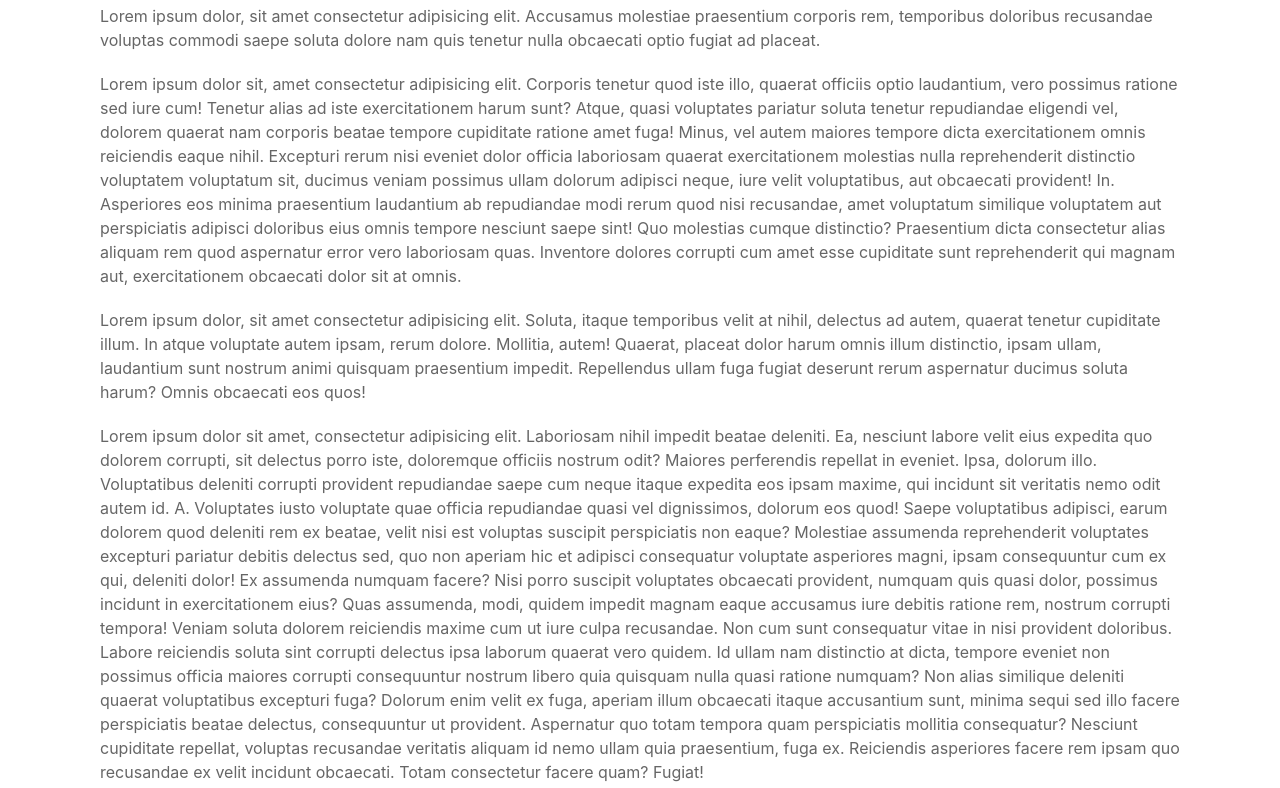
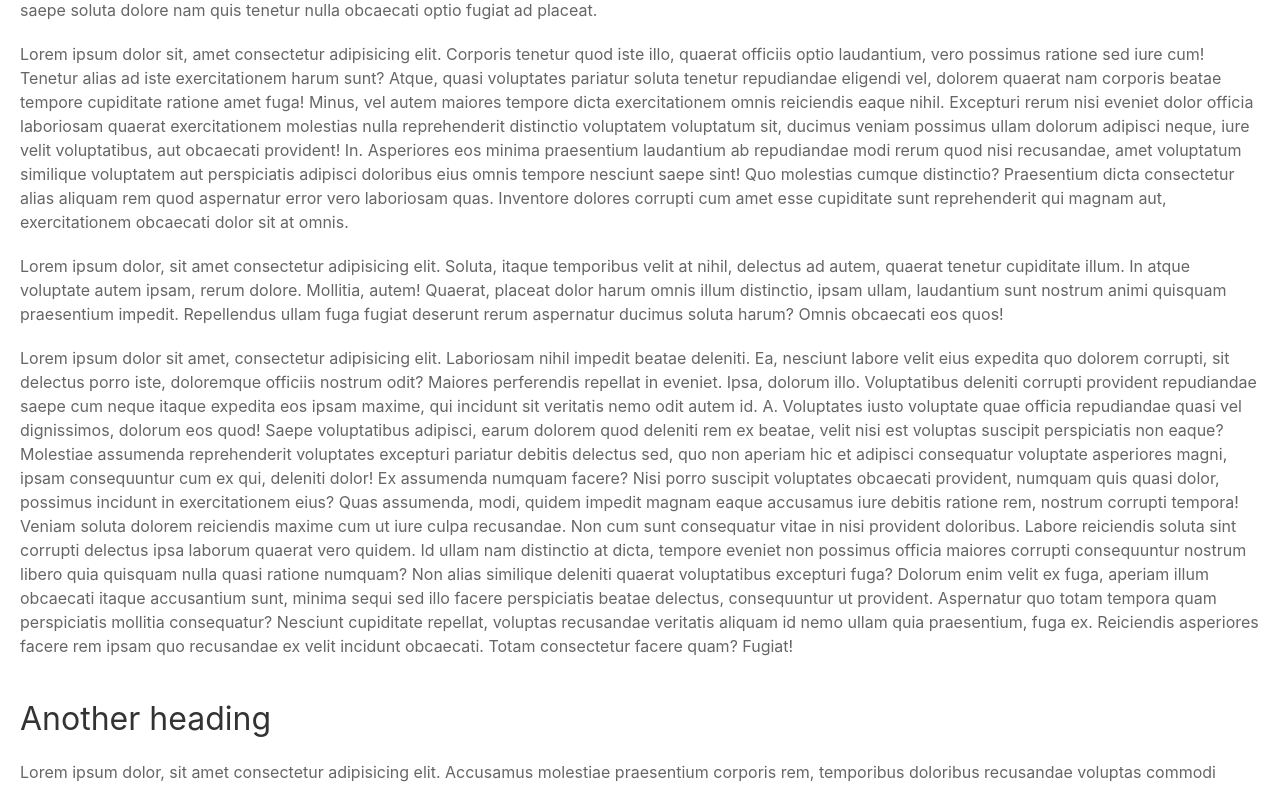
Before and after one commit to Yiannistaos/dokimes.net, a plain HTML site: page index.html in a window 1280 px wide. Shown: the part 116-904 px from the top of the page. Drawn offline with nearby package versions, Linux system fonts and the light colour scheme.

Commit message:
decrease padding

```diff
--- a/assets/css/style.css
+++ b/assets/css/style.css
@@ -1,3 +1,3 @@
 body {
-    padding: 50px 100px;
+    padding: 20px;
 }
```
